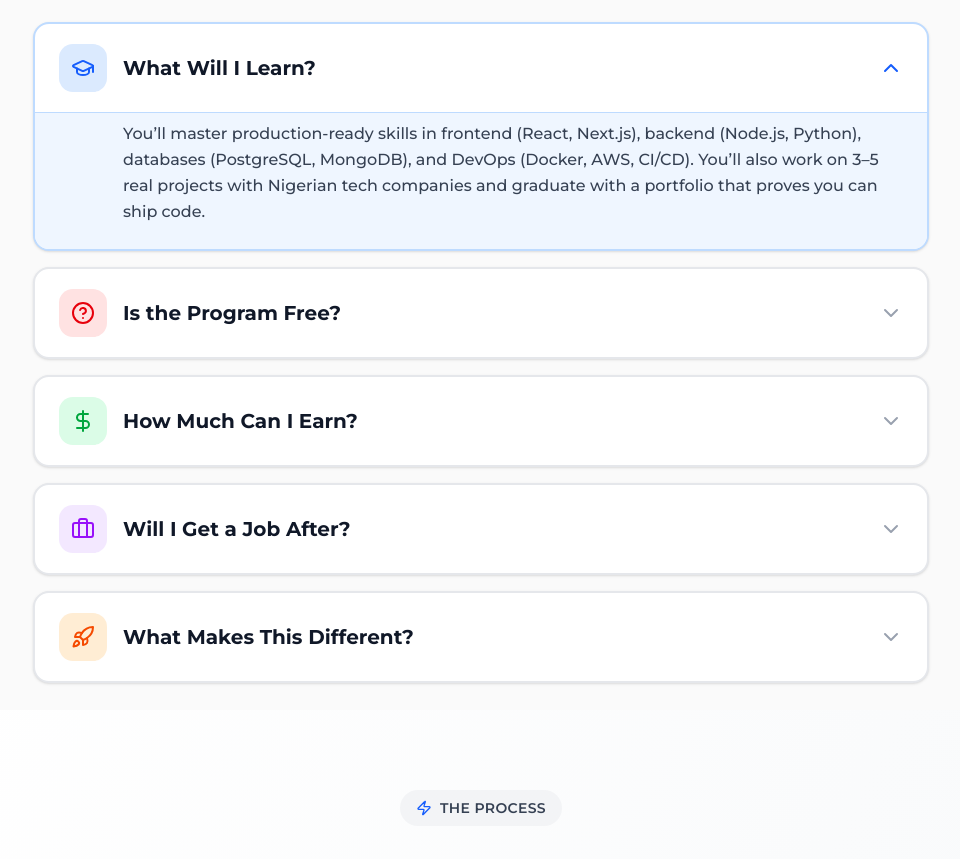
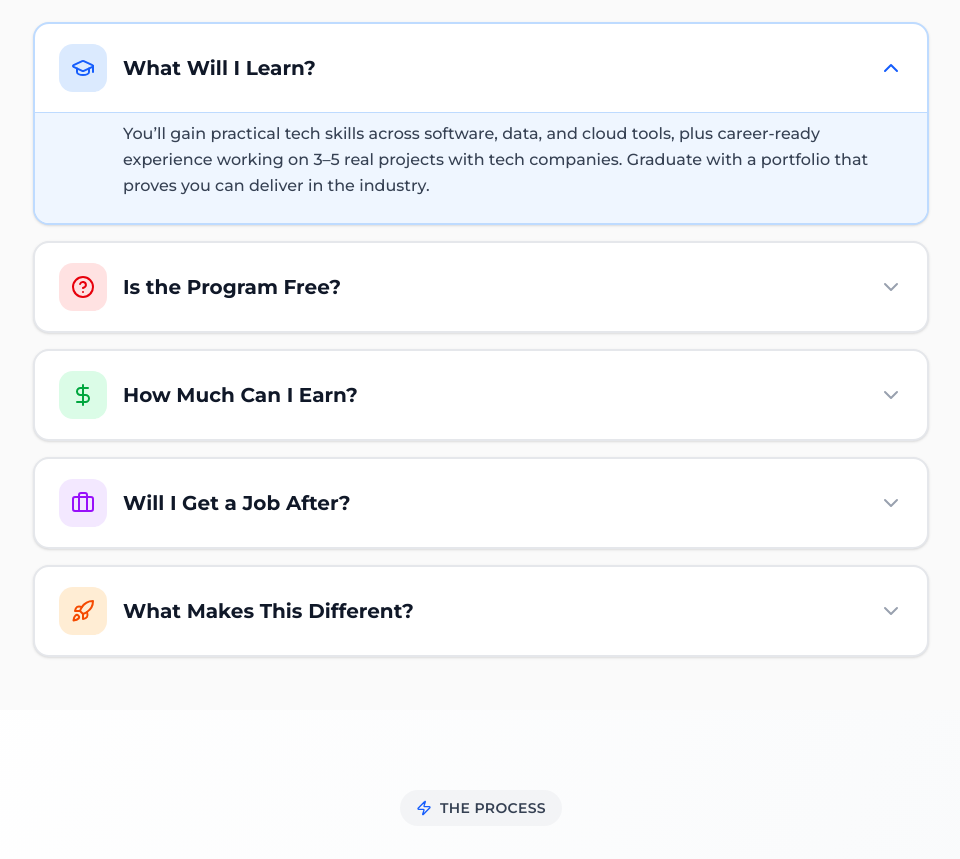
Before and after one commit to NwekeFavour/P, a React (Vite) app: page / in a window 1280 px wide. Shown: the part 1740-2599 px from the top of the page, without its empty margins (159-1119 px from the left). Built offline with nearby package versions, Linux system fonts and the light colour scheme.

Commit message:
first commit

```diff
--- a/src/components/accordion.jsx
+++ b/src/components/accordion.jsx
@@ -9,7 +9,7 @@ export default function Accordion() {
     icon: GraduationCap,
     color: 'blue',
     title: 'What Will I Learn?',
-    content: 'You’ll master production-ready skills in frontend (React, Next.js), backend (Node.js, Python), databases (PostgreSQL, MongoDB), and DevOps (Docker, AWS, CI/CD). You’ll also work on 3–5 real projects with Nigerian tech companies and graduate with a portfolio that proves you can ship code.'
+    content: 'You’ll gain practical tech skills across software, data, and cloud tools, plus career-ready experience working on 3–5 real projects with tech companies. Graduate with a portfolio that proves you can deliver in the industry.'
   },
   {
     icon: CircleHelp,
```
